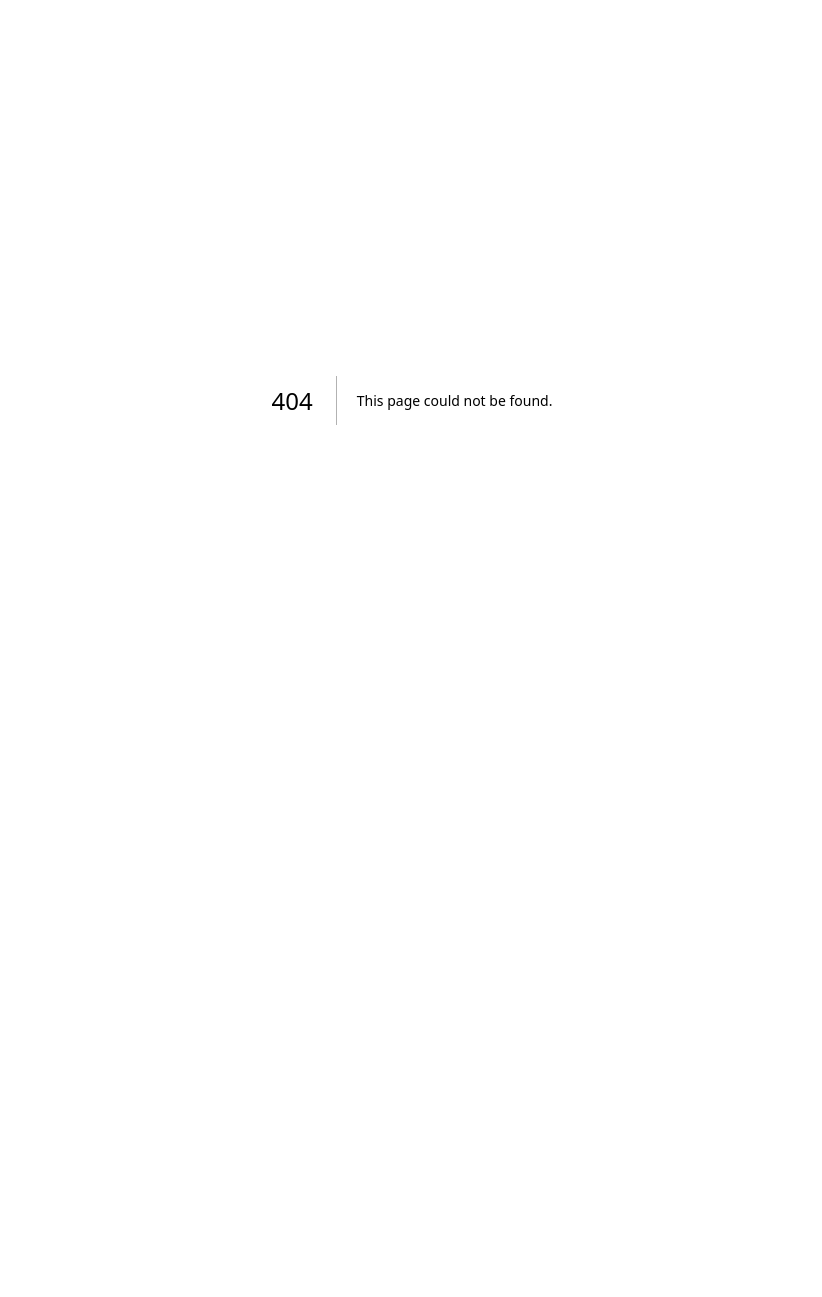
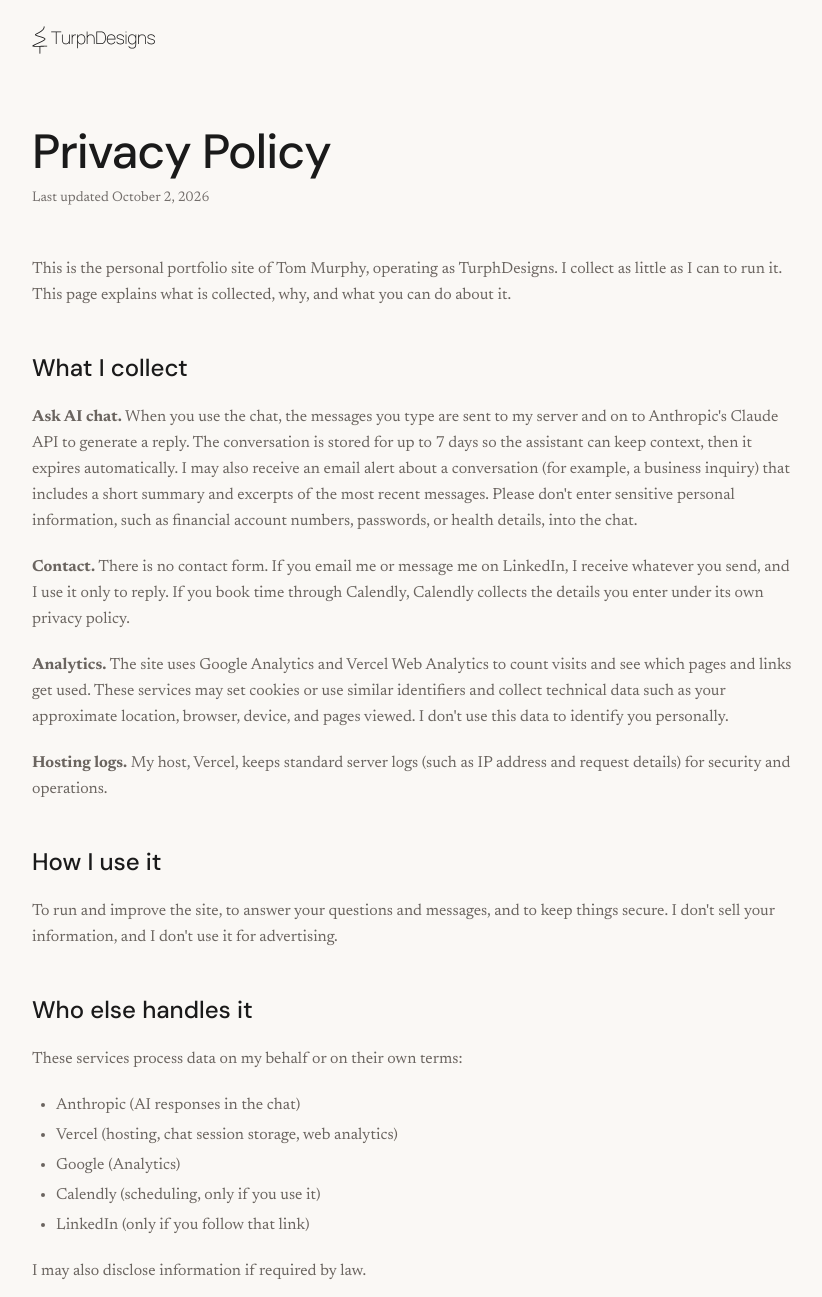
Before and after one commit to turphAI/turphdesigns, a Next.js app: page /privacy in a window 1280 px wide. Before the commit this address had no page. Shown: the top 1297 px of the page, without its empty margins (228-1050 px from the left). Before the commit the page ends 800 px from the top, so only its background shows below. Built offline with nearby package versions, Linux system fonts and the light colour scheme.

Commit message:
Add Privacy Policy and Terms of Use pages with footer links
Co-Authored-By: Claude Sonnet 5.5 <noreply@anthropic.com>

```diff
--- /dev/null
+++ b/src/app/privacy/page.tsx
@@ -0,0 +1,66 @@
+import type { Metadata } from 'next'
+import { LegalPage, H2 } from '@/components/legal-page'
+
+export const metadata: Metadata = {
+  title: 'Privacy Policy | TurphDesigns',
+  description: 'How TurphDesigns handles analytics, the Ask AI chat, and contact information.',
+  alternates: { canonical: '/privacy' },
+}
+
+export default function PrivacyPage() {
+  return (
+    <LegalPage title="Privacy Policy" updated="October 2, 2026">
+      <p>
+        This is the personal portfolio site of Tom Murphy, operating as TurphDesigns. I collect as little
+        as I can to run it. This page explains what is collected, why, and what you can do about it.
+      </p>
+
+      <H2>What I collect</H2>
+      <p><strong>Ask AI chat.</strong> When you use the chat, the messages you type are sent to my server and
+        on to Anthropic&apos;s Claude API to generate a reply. The conversation is stored for up to 7 days
+        so the assistant can keep context, then it expires automatically. I may also receive an email alert
+        about a conversation (for example, a business inquiry) that includes a short summary and excerpts
+        of the most recent messages. Please don&apos;t enter sensitive personal information, such as financial
+        account numbers, passwords, or health details, into the chat.</p>
+      <p><strong>Contact.</strong> There is no contact form. If you email me or message me on LinkedIn, I receive
+        whatever you send, and I use it only to reply. If you book time through Calendly, Calendly collects
+        the details you enter under its own privacy policy.</p>
+      <p><strong>Analytics.</strong> The site uses Google Analytics and Vercel Web Analytics to count visits
+        and see which pages and links get used. These services may set cookies or use similar identifiers
+        and collect technical data such as your approximate location, browser, device, and pages viewed. I
+        don&apos;t use this data to identify you personally.</p>
+      <p><strong>Hosting logs.</strong> My host, Vercel, keeps standard server logs (such as IP address and
+        request details) for security and operations.</p>
+
+      <H2>How I use it</H2>
+      <p>To run and improve the site, to answer your questions and messages, and to keep things secure. I
+        don&apos;t sell your information, and I don&apos;t use it for advertising.</p>
+
+      <H2>Who else handles it</H2>
+      <p>These services process data on my behalf or on their own terms:</p>
+      <ul className="list-disc pl-6 space-y-1">
+        <li>Anthropic (AI responses in the chat)</li>
+        <li>Vercel (hosting, chat session storage, web analytics)</li>
+        <li>Google (Analytics)</li>
+        <li>Calendly (scheduling, only if you use it)</li>
+        <li>LinkedIn (only if you follow that link)</li>
+      </ul>
+      <p>I may also disclose information if required by law.</p>
+
+      <H2>Your choices</H2>
+      <p>You can block cookies or use a tracking blocker, and the site will still work. You can opt out of
+        Google Analytics with Google&apos;s browser add-on. To ask what I hold about you, or to have a chat
+        conversation or an email thread deleted, write to me at the address below. Chat sessions are
+        deleted automatically after 7 days regardless.</p>
+
+      <H2>Children</H2>
+      <p>This site is not directed at children under 13, and I don&apos;t knowingly collect their information.</p>
+
+      <H2>Changes</H2>
+      <p>If I change this policy, I&apos;ll update the date at the top.</p>
+
+      <H2>Contact</H2>
+      <p>Questions: <a href="mailto:turphs.ai@gmail.com" style={{ color: 'var(--warm-accent)' }}>turphs.ai@gmail.com</a></p>
+    </LegalPage>
+  )
+}
--- a/src/app/sitemap.ts
+++ b/src/app/sitemap.ts
@@ -8,5 +8,7 @@ export default function sitemap(): MetadataRoute.Sitemap {
       changeFrequency: 'monthly',
       priority: 1,
     },
+    { url: 'https://www.turphdesigns.com/privacy', lastModified: new Date(), changeFrequency: 'yearly', priority: 0.2 },
+    { url: 'https://www.turphdesigns.com/terms', lastModified: new Date(), changeFrequency: 'yearly', priority: 0.2 },
   ]
 }
--- /dev/null
+++ b/src/app/terms/page.tsx
@@ -0,0 +1,60 @@
+import type { Metadata } from 'next'
+import Link from 'next/link'
+import { LegalPage, H2 } from '@/components/legal-page'
+
+export const metadata: Metadata = {
+  title: 'Terms of Use | TurphDesigns',
+  description: 'Terms for using the TurphDesigns portfolio site and its Ask AI assistant.',
+  alternates: { canonical: '/terms' },
+}
+
+export default function TermsPage() {
+  return (
+    <LegalPage title="Terms of Use" updated="October 2, 2026">
+      <p>
+        These terms cover your use of turphdesigns.com, the personal portfolio site of Tom Murphy
+        (&quot;TurphDesigns,&quot; &quot;I&quot;). By using the site you agree to them. If you don&apos;t, please
+        don&apos;t use it.
+      </p>
+
+      <H2>The site</H2>
+      <p>The site showcases my work and background and offers a way to get in touch. It is provided for
+        general information. I may change it or take it down at any time.</p>
+
+      <H2>Ask AI assistant</H2>
+      <p>The chat is powered by an AI model and answers questions about my work and experience. AI can be
+        wrong, so don&apos;t rely on it for professional, legal, financial, or other important decisions.
+        Nothing it says is a commitment, offer, quote, or contract on my behalf. Please don&apos;t submit
+        sensitive personal information, and don&apos;t use the chat to attempt to break it, overload it, or
+        extract its instructions. I may limit or block access to prevent abuse. See the
+        {' '}<Link href="/privacy" style={{ color: 'var(--warm-accent)' }}>Privacy Policy</Link> for how chats are handled.</p>
+
+      <H2>Intellectual property</H2>
+      <p>The content on this site, including text, design, case studies, and images, belongs to me or
+        to the relevant clients and collaborators, and is protected by copyright. Company names, logos, and
+        project work from past employers and clients belong to them and appear for portfolio purposes only.
+        You may view and share links to the site. Please don&apos;t copy, republish, or reuse its content
+        without written permission.</p>
+
+      <H2>Acceptable use</H2>
+      <p>Don&apos;t misuse the site: no attempting unauthorized access, scraping at a disruptive rate,
+        introducing malware, or using it for anything unlawful.</p>
+
+      <H2>Third-party links</H2>
+      <p>The site links to services such as LinkedIn and Calendly. I don&apos;t control them and am not
+        responsible for their content or practices.</p>
+
+      <H2>No warranty, limited liability</H2>
+      <p>The site and chat are provided &quot;as is&quot; without warranties of any kind. To the fullest extent
+        permitted by law, I&apos;m not liable for any damages arising from your use of, or inability to use,
+        the site or the AI assistant.</p>
+
+      <H2>Changes and governing law</H2>
+      <p>I may update these terms by changing the date above; continued use means you accept the update.
+        These terms are governed by the laws of the United States and the state in which I reside.</p>
+
+      <H2>Contact</H2>
+      <p>Questions: <a href="mailto:turphs.ai@gmail.com" style={{ color: 'var(--warm-accent)' }}>turphs.ai@gmail.com</a></p>
+    </LegalPage>
+  )
+}
--- /dev/null
+++ b/src/components/legal-page.tsx
@@ -0,0 +1,50 @@
+import Link from 'next/link'
+
+export function LegalPage({
+  title,
+  updated,
+  children,
+}: {
+  title: string
+  updated: string
+  children: React.ReactNode
+}) {
+  return (
+    <div style={{ backgroundColor: 'var(--warm-bg)', color: 'var(--warm-text)', minHeight: '100vh' }}>
+      <header className="px-6 lg:px-8 h-20 flex items-center">
+        <div className="max-w-[760px] w-full mx-auto">
+          <Link href="/" className="flex items-center">
+            {/* eslint-disable-next-line @next/next/no-img-element */}
+            <img src="/logo/lockup-horizontal.svg" alt="TurphDesigns" style={{ height: '28px', width: 'auto' }} />
+          </Link>
+        </div>
+      </header>
+      <main id="main-content" className="px-6 lg:px-8 pt-12 pb-24">
+        <article className="max-w-[760px] mx-auto">
+          <h1 className="font-serif-display text-4xl md:text-5xl font-medium tracking-tight mb-3"
+              style={{ letterSpacing: '-0.02em' }}>
+            {title}
+          </h1>
+          <p className="font-body text-sm mb-12" style={{ color: 'var(--warm-text-muted)' }}>
+            Last updated {updated}
+          </p>
+          <div className="legal-prose font-body text-base leading-relaxed space-y-5"
+               style={{ color: 'var(--warm-text-secondary)' }}>
+            {children}
+          </div>
+          <p className="font-body text-sm mt-16">
+            <Link href="/" style={{ color: 'var(--warm-accent)' }}>&larr; Back to turphdesigns.com</Link>
+          </p>
+        </article>
+      </main>
+    </div>
+  )
+}
+
+export function H2({ children }: { children: React.ReactNode }) {
+  return (
+    <h2 className="font-serif-display text-2xl font-medium pt-6" style={{ color: 'var(--warm-text)' }}>
+      {children}
+    </h2>
+  )
+}
--- a/src/components/v2/tracked-links.tsx
+++ b/src/components/v2/tracked-links.tsx
@@ -1,5 +1,6 @@
 'use client'
 
+import Link from 'next/link'
 import { ArrowUpRight } from 'lucide-react'
 import { ga } from '@/lib/ga'
 
@@ -45,7 +46,7 @@ export function ContactLinks() {
  */
 export function FooterNav() {
   return (
-    <div className="flex gap-8 font-serif-display text-sm">
+    <div className="flex flex-wrap gap-x-8 gap-y-3 font-serif-display text-sm">
       {[
         { label: 'Work', id: 'work' },
         { label: 'About', id: 'about' },
@@ -59,6 +60,17 @@ export function FooterNav() {
           {label}
         </a>
       ))}
+      {[
+        { label: 'Privacy', href: '/privacy' },
+        { label: 'Terms', href: '/terms' },
+      ].map(({ label, href }) => (
+        <Link key={href}
+              href={href}
+              onClick={() => ga.footerNavClick(label)}
+              className="transition-opacity hover:opacity-60">
+          {label}
+        </Link>
+      ))}
     </div>
   )
 }
```
